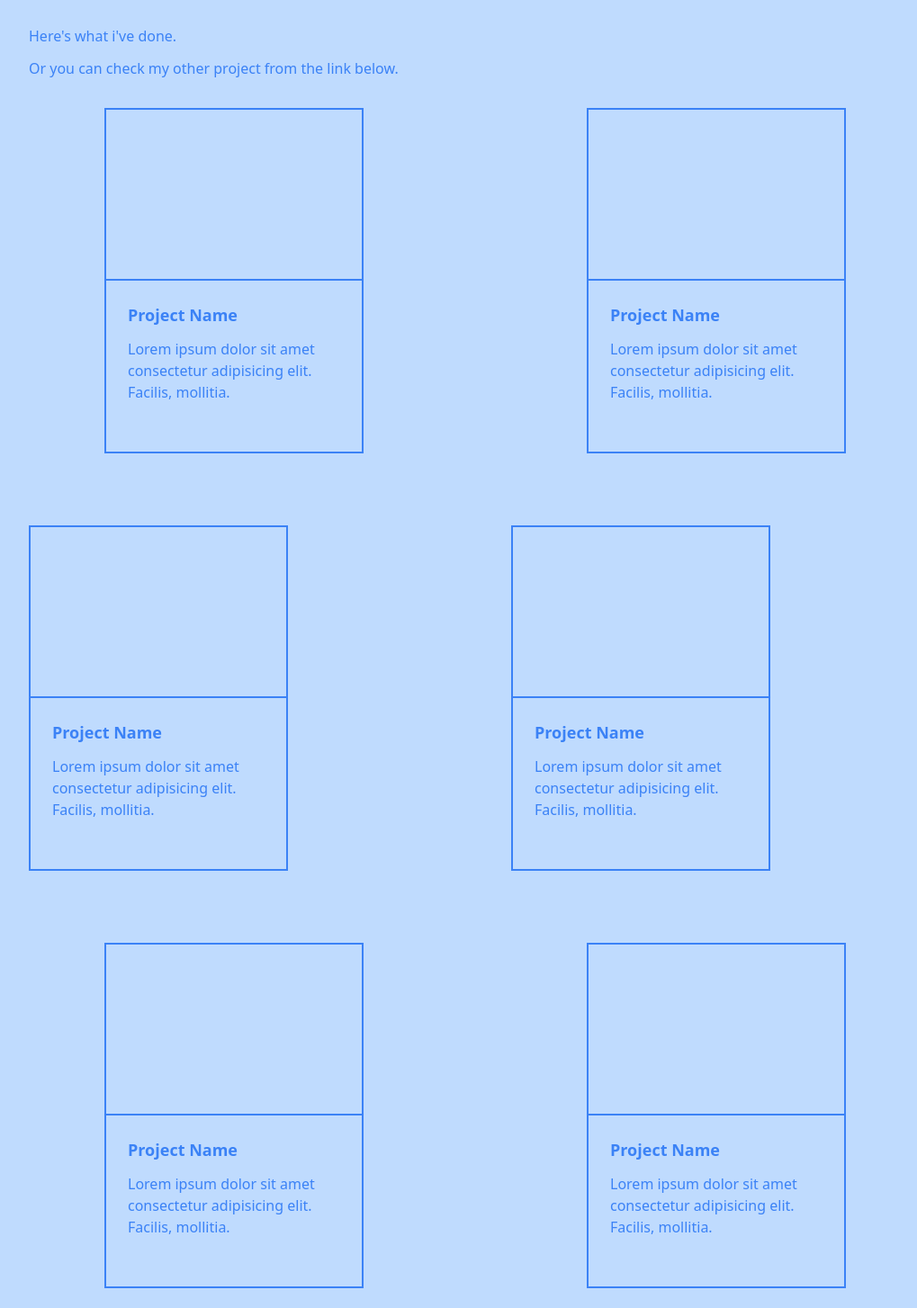
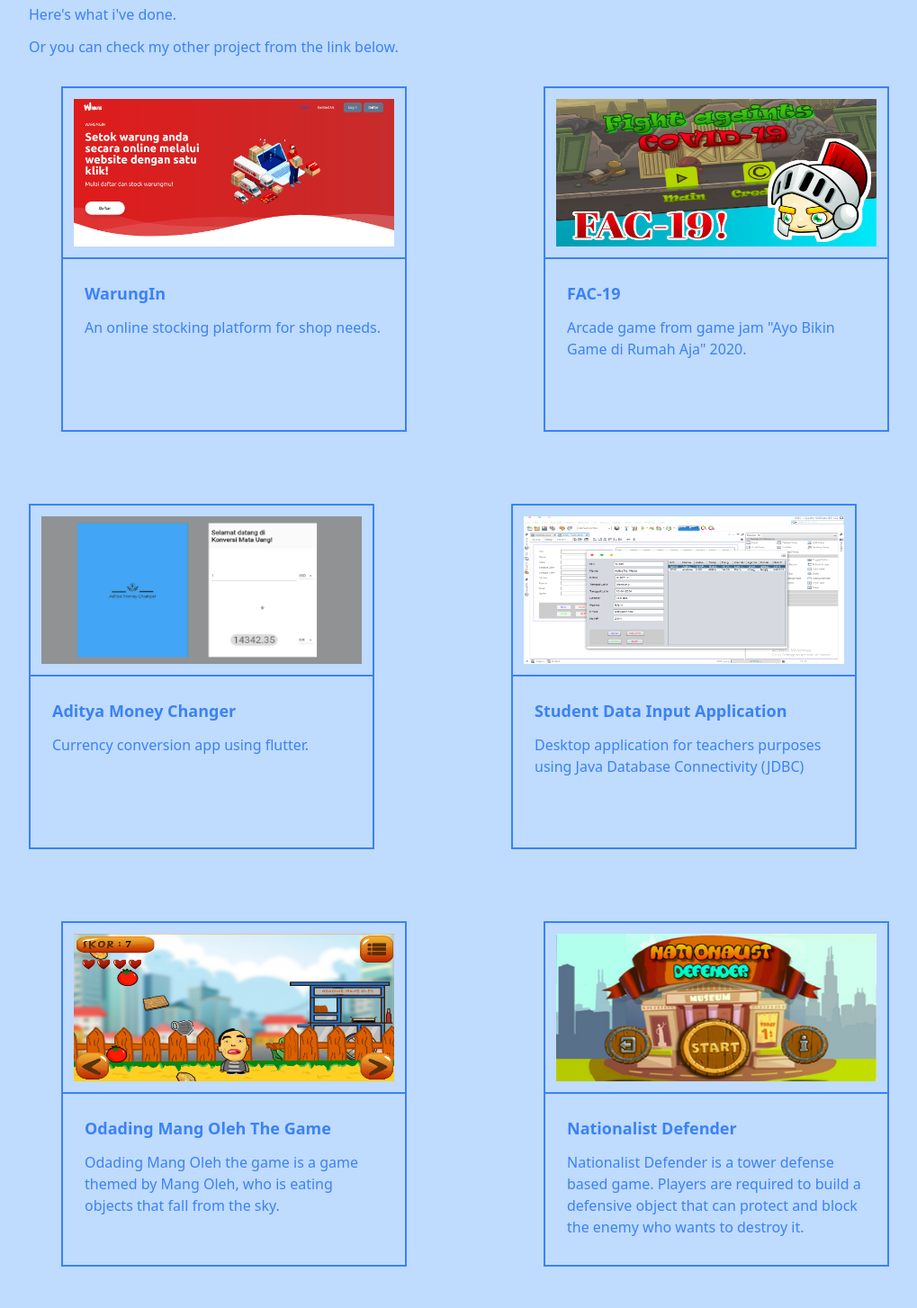
Before and after one commit to Noisycools/Aditya-Nur-Huda-Portfolio, a plain HTML site: page index.html in a window 1280 px wide. Shown: the part 766-2220 px from the top of the page at 90% size, without its empty margins (112-1131 px from the left). Drawn offline with nearby package versions, Linux system fonts and the light colour scheme; animation ran at ten frames a second.

Commit message:
Added project card

```diff
--- a/index.html
+++ b/index.html
@@ -11,6 +11,11 @@
         integrity="sha512-KfkfwYDsLkIlwQp6LFnl8zNdLGxu9YAA1QvwINks4PhcElQSvqcyVLLD9aMhXd13uQjoXtEKNosOWaZqXgel0g=="
         crossorigin="anonymous" referrerpolicy="no-referrer" />
     <link rel="stylesheet" href="https://unpkg.com/swiper/swiper-bundle.min.css" />
+    <style>
+        .project-image {
+            cursor: url('/assets/cursor.png'), auto;
+        }
+    </style>
 </head>
 
 <!-- :class="{'translate-x-22': sidebarOpen === true, '-translate-x-44': sidebarOpen === false}" -->
@@ -72,17 +77,23 @@
 
         <div class="flex border-b-2 border-blue-500">
 
-            <div class="w-full pl-36 pt-16 pr-36 border-r-2 border-blue-500 pb-20">
+            <div class="w-full pl-36 pt-16 pr-36 border-r-2 border-blue-500 pb-16">
                 <div class="w-60">
                     <h2 class="text-7xl font-black text-blue-500">Junior <span
                             class="text-blue-200 drop-shadow-2lg z-0">Software Engineer</span></h2>
                 </div>
                 <div class="max-w-xl pt-12">
-                    <p class="text-blue-500">Lorem ipsum dolor, sit amet consectetur adipisicing elit. Recusandae
-                        excepturi itaque sequi nobis. Iste, architecto autem dolor deleniti aliquid quis, dolore,
-                        dolores fuga debitis illum consequuntur unde ipsam non voluptas. Incidunt velit dolorum
-                        asperiores distinctio dolor sapiente, repellendus quisquam magnam, ea quam aliquid cumque
-                        maiores? Voluptas placeat aliquam eligendi eius.</p>
+                    <p class="text-blue-500">
+                        I develop games, android apps & website for any kind of purposes.
+                        Interested in the limitless world of technology that can benefit mankind.
+                    </p>
+                    <p class="text-blue-500 pt-5">
+                        You can check more about me from the link below.
+                    </p>
+                    <div class="pt-4 transform transition hover:translate-x-2">
+                        <a href="#" class="text-lg text-blue-500 font-semibold underline">MORE ABOUT ME <i
+                                class="fa-solid fa-arrow-up-right-from-square"></i></a href="#">
+                    </div>
                 </div>
             </div>
             <div class="w-2/3 max-h-552 px-32 overflow-hidden">
@@ -118,7 +129,8 @@
                         </div>
                         <div class="swiper-slide flex flex-wrap justify-between">
                             <svg xmlns="http://www.w3.org/2000/svg" aria-hidden="true" role="img" width="120"
-                                class="hue-rotate-20" height="120" preserveAspectRatio="xMidYMid meet" viewBox="0 0 32 32">
+                                class="hue-rotate-20" height="120" preserveAspectRatio="xMidYMid meet"
+                                viewBox="0 0 32 32">
                                 <path fill="#44a8b3"
                                     d="M9 13.7q1.4-5.6 7-5.6c5.6 0 6.3 4.2 9.1 4.9q2.8.7 4.9-2.1q-1.4 5.6-7 5.6c-5.6 0-6.3-4.2-9.1-4.9q-2.8-.7-4.9 2.1Zm-7 8.4q1.4-5.6 7-5.6c5.6 0 6.3 4.2 9.1 4.9q2.8.7 4.9-2.1q-1.4 5.6-7 5.6c-5.6 0-6.3-4.2-9.1-4.9q-2.8-.7-4.9 2.1Z" />
                             </svg>
@@ -200,68 +212,115 @@
                 <p class="text-blue-500 pt-3">Or you can check my other project from the link below.</p>
             </div>
             <div class="grid grid-cols-2 gap-20">
-                <div class="w-72 h-96 mx-auto border-2 border-blue-500 bg-blue-200">
+                <div class="w-96 h-96 mx-auto border-2 border-blue-500 bg-blue-200">
+                    <div class="w-full h-1/2 border-b-2 border-blue-500">
+                        <div class="p-3 h-full transition hover:scale-105">
+                            <a href="#" class="project-image cursor-auto transition hover:scale-105">
+                                <img class="w-full h-full" src="/assets/projects/warungin/1.png" alt="">
+                            </a>
+                        </div>
+                    </div>
+                    <div class="p-6">
+                        <h1 class="text-blue-500 text-lg font-bold">
+                            WarungIn
+                        </h1>
+                        <p class="text-blue-500 mt-3">
+                            An online stocking platform for shop needs.
+                        </p>
+                    </div>
+                </div>
+                <div class="w-96 h-96 mx-auto border-2 border-blue-500 bg-blue-200">
+                    <div class="w-full h-1/2 border-b-2 border-blue-500">
+                        <div class="p-3 h-full transition hover:scale-105">
+                            <a href="#" class="project-image cursor-auto transition hover:scale-105">
+                                <img class="w-full h-full" src="/assets/projects/fac/1.jpg" alt="">
+                            </a>
+                        </div>
+                    </div>
+                    <div class="p-6">
+                        <h1 class="text-blue-500 text-lg font-bold">FAC-19</h1>
+                        <p class="text-blue-500 mt-3">
+                            Arcade game from game jam "Ayo Bikin Game di Rumah Aja" 2020.
+                        </p>
+                    </div>
+                </div>
+                <div class="w-96 h-96 border-2 border-blue-500 bg-blue-200">
+                    <div class="w-full h-1/2 border-b-2 border-blue-500">
+                        <div class="p-3 h-full transition hover:scale-105">
+                            <a href="#" class="project-image cursor-auto transition hover:scale-105">
+                                <img class="w-full h-full" src="/assets/projects/amc/ss.png" alt="">
+                            </a>
+                        </div>
+                    </div>
+                    <div class="p-6">
+                        <h1 class="text-blue-500 text-lg font-bold">Aditya Money Changer</h1>
+                        <p class="text-blue-500 mt-3">
+                            Currency conversion app using flutter.
+                        </p>
+                    </div>
+                </div>
+                <div class="w-96 h-96 border-2 border-blue-500 bg-blue-200">
+                    <div class="w-full h-1/2 border-b-2 border-blue-500">
+                        <div class="p-3 h-full transition hover:scale-105">
+                            <a href="#" class="project-image cursor-auto transition hover:scale-105">
+                                <img class="w-full h-full" src="/assets/projects/jdbc/1.png" alt="">
+                            </a>
+                        </div>
+                    </div>
+                    <div class="p-6">
+                        <h1 class="text-blue-500 text-lg font-bold">Student Data Input Application</h1>
+                        <p class="text-blue-500 mt-3">
+                            Desktop application for teachers purposes using Java Database Connectivity (JDBC)
+                        </p>
+                    </div>
+                </div>
+                <div class="w-96 h-96 mx-auto border-2 border-blue-500 bg-blue-200">
+                    <div class="w-full h-1/2 border-b-2 border-blue-500">
+                        <div class="p-3 h-full transition hover:scale-105">
+                            <a href="#" class="project-image cursor-auto transition hover:scale-105">
+                                <img class="w-full h-full" src="/assets/projects/odading/1.png" alt="">
+                            </a>
+                        </div>
+                    </div>
+                    <div class="p-6">
+                        <h1 class="text-blue-500 text-lg font-bold">Odading Mang Oleh The Game</h1>
+                        <p class="text-blue-500 mt-3">
+                            Odading Mang Oleh the game is a game themed by Mang Oleh, who is eating objects that fall
+                            from the sky.
+                        </p>
+                    </div>
+                </div>
+                <div class="w-96 h-96 mx-auto border-2 border-blue-500 bg-blue-200">
+                    <div class="w-full h-1/2 border-b-2 border-blue-500">
+                        <div class="p-3 h-full transition hover:scale-105">
+                            <a href="#" class="project-image cursor-auto transition hover:scale-105">
+                                <img class="w-full h-full" src="/assets/projects/nationalist/1.png" alt="">
+                            </a>
+                        </div>
+                    </div>
+                    <div class="p-6">
+                        <h1 class="text-blue-500 text-lg font-bold">Nationalist Defender</h1>
+                        <p class="text-blue-500 mt-3">
+                            Nationalist Defender is a tower defense based game.
+                            Players are required to build a defensive object that can protect and block the enemy who
+                            wants to destroy it.
+                        </p>
+                    </div>
+                </div>
+                <div class="w-96 h-96 border-2 mx-64 border-blue-500 bg-blue-200">
                     <div class="w-full h-1/2 border-b-2 border-blue-500"></div>
                     <div class="p-6">
-                        <h1 class="text-blue-500 text-lg font-bold">Project Name</h2>
-                            <p class="text-blue-500 mt-3">Lorem ipsum dolor sit amet consectetur adipisicing elit.
-                                Facilis, mollitia.</p>
+                        <h1 class="text-blue-500 text-lg font-bold">Project Name</h1>
+                        <p class="text-blue-500 mt-3">Lorem ipsum dolor sit amet consectetur adipisicing elit.
+                            Facilis, mollitia.</p>
                     </div>
                 </div>
-                <div class="w-72 h-96 mx-auto border-2 border-blue-500 bg-blue-200">
+                <div class="w-96 h-96 border-2 mx-44 border-blue-500 bg-blue-200">
                     <div class="w-full h-1/2 border-b-2 border-blue-500"></div>
                     <div class="p-6">
-                        <h1 class="text-blue-500 text-lg font-bold">Project Name</h2>
-                            <p class="text-blue-500 mt-3">Lorem ipsum dolor sit amet consectetur adipisicing elit.
-                                Facilis, mollitia.</p>
-                    </div>
-                </div>
-                <div class="w-72 h-96 border-2 border-blue-500 bg-blue-200">
-                    <div class="w-full h-1/2 border-b-2 border-blue-500"></div>
-                    <div class="p-6">
-                        <h1 class="text-blue-500 text-lg font-bold">Project Name</h2>
-                            <p class="text-blue-500 mt-3">Lorem ipsum dolor sit amet consectetur adipisicing elit.
-                                Facilis, mollitia.</p>
-                    </div>
-                </div>
-                <div class="w-72 h-96 border-2 border-blue-500 bg-blue-200">
-                    <div class="w-full h-1/2 border-b-2 border-blue-500"></div>
-                    <div class="p-6">
-                        <h1 class="text-blue-500 text-lg font-bold">Project Name</h2>
-                            <p class="text-blue-500 mt-3">Lorem ipsum dolor sit amet consectetur adipisicing elit.
-                                Facilis, mollitia.</p>
-                    </div>
-                </div>
-                <div class="w-72 h-96 mx-auto border-2 border-blue-500 bg-blue-200">
-                    <div class="w-full h-1/2 border-b-2 border-blue-500"></div>
-                    <div class="p-6">
-                        <h1 class="text-blue-500 text-lg font-bold">Project Name</h2>
-                            <p class="text-blue-500 mt-3">Lorem ipsum dolor sit amet consectetur adipisicing elit.
-                                Facilis, mollitia.</p>
-                    </div>
-                </div>
-                <div class="w-72 h-96 mx-auto border-2 border-blue-500 bg-blue-200">
-                    <div class="w-full h-1/2 border-b-2 border-blue-500"></div>
-                    <div class="p-6">
-                        <h1 class="text-blue-500 text-lg font-bold">Project Name</h2>
-                            <p class="text-blue-500 mt-3">Lorem ipsum dolor sit amet consectetur adipisicing elit.
-                                Facilis, mollitia.</p>
-                    </div>
-                </div>
-                <div class="w-72 h-96 border-2 mx-64 border-blue-500 bg-blue-200">
-                    <div class="w-full h-1/2 border-b-2 border-blue-500"></div>
-                    <div class="p-6">
-                        <h1 class="text-blue-500 text-lg font-bold">Project Name</h2>
-                            <p class="text-blue-500 mt-3">Lorem ipsum dolor sit amet consectetur adipisicing elit.
-                                Facilis, mollitia.</p>
-                    </div>
-                </div>
-                <div class="w-72 h-96 border-2 mx-64 border-blue-500 bg-blue-200">
-                    <div class="w-full h-1/2 border-b-2 border-blue-500"></div>
-                    <div class="p-6">
-                        <h1 class="text-blue-500 text-lg font-bold">Project Name</h2>
-                            <p class="text-blue-500 mt-3">Lorem ipsum dolor sit amet consectetur adipisicing elit.
-                                Facilis, mollitia.</p>
+                        <h1 class="text-blue-500 text-lg font-bold">Project Name</h1>
+                        <p class="text-blue-500 mt-3">Lorem ipsum dolor sit amet consectetur adipisicing elit.
+                            Facilis, mollitia.</p>
                     </div>
                 </div>
             </div>
@@ -291,6 +350,7 @@
     <script src="https://code.iconify.design/2/2.2.1/iconify.min.js"></script>
 
     <script>
+
         var swiper = new Swiper('.mySwiper', {
             // Optional parameters
             slidesPerView: 4,
@@ -310,6 +370,7 @@
             },
 
         });
+
     </script>
 
 </body>
```
Also changed, not shown: assets/cursor.png (added), assets/projects/amc/1.png (added), assets/projects/amc/2.png (added), assets/projects/amc/ss.png (added), assets/projects/fac/1.jpg (added), assets/projects/fac/2.jpg (added), assets/projects/fac/3.jpg (added), assets/projects/fac/4.jpg (added), assets/projects/jdbc/1.png (added), assets/projects/nationalist/1.png (added), assets/projects/nationalist/2.png (added), assets/projects/nationalist/3.png (added), assets/projects/odading/1.png (added), assets/projects/odading/2.png (added), 4 more files.
